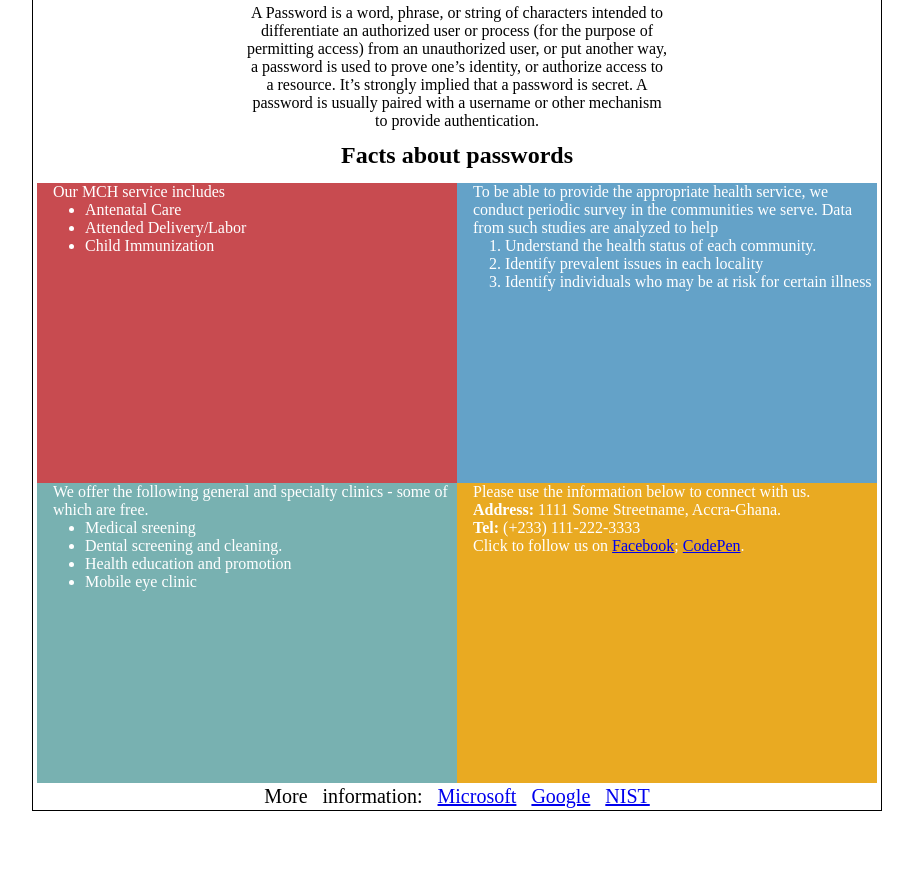
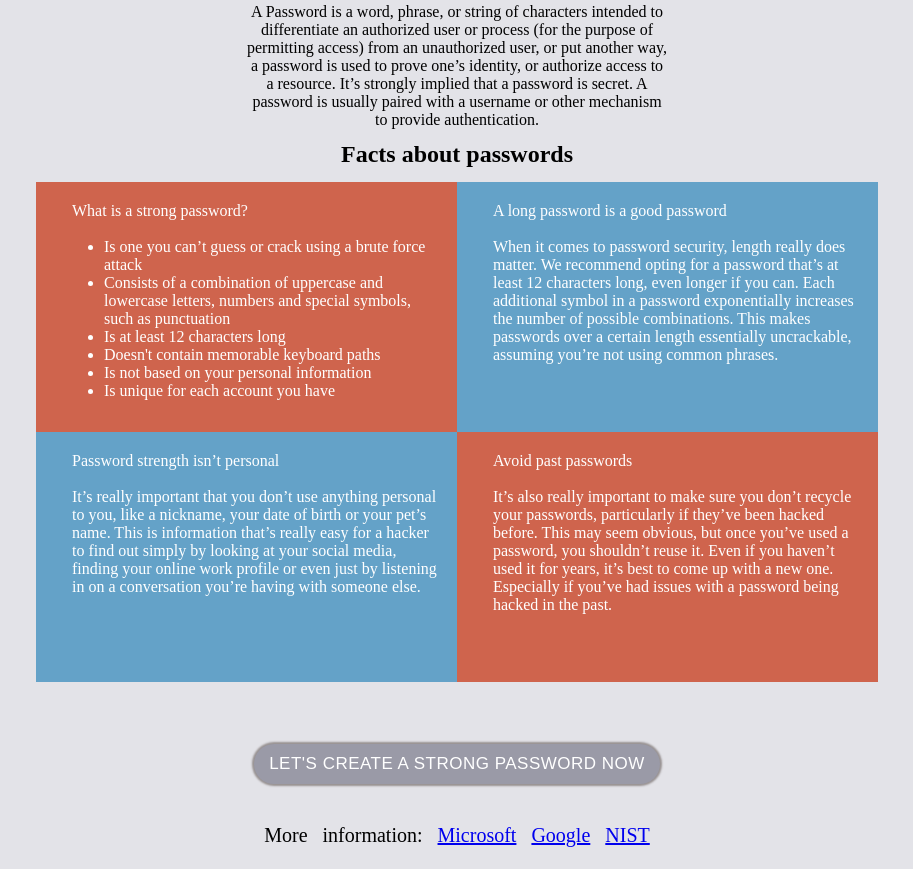
Before and after one commit to cristianLucianPopescu/CreateStrongPasswords, a plain HTML site: page pages/signup.html in a window 1280 px wide. Shown: the part 354-1223 px from the top of the page, without its empty margins (183-1096 px from the left). Before the commit the page ends 1165 px from the top, so only its background shows below. Drawn offline with Linux system fonts and the light colour scheme.

Commit message:
finish the second page

```diff
--- a/css/style.css
+++ b/css/style.css
@@ -91,6 +91,10 @@
 
 /* SIGNUP PAGE */
 
+#signup {
+  background-color: #e3e3e8;
+}
+
 table {
   width:100%;
 }
@@ -99,41 +103,15 @@ table {
   width:850px;
   margin:0 auto;
   padding:0;
-  border:1px solid black;
 }
 
-.services {
-  margin:0 0 0 0;
-  padding:0;
-  text-transform:uppercase;
-}
-
-.services li {
-  display:inline-block;
-  text-decoration:none;
-  width:31%;
-  margin:0;
-  text-align:center;
-  padding:1%;
-}
-
-.yellow {
-  background-color:#E9AA22;
-  color:white;
-}
-
-.red {
-  background-color:#C84B50;
+.orange {
+  background-color:#cf644d;
   color:white;
 }
 
 .blue {
   background-color:#64A2C8;
-  color:white;
-}
-
-.green {
-  background-color:#78B1B1;
   color:white;
 }
 
@@ -153,17 +131,16 @@ table h2 {
   margin:0 auto;
 }
 
+.features {
+  margin-bottom: 20px;
+}
+
 .features td {
   width:50%;
   margin:0;
-  padding:0;
-  height:300px;
+  padding:20px;
+  height:250px;
   float:left;
-}
-
-.features h3 {
-  text-align:center;
-  padding:1em;
 }
 
 .features p {
@@ -174,21 +151,44 @@ table h2 {
   margin-left:3em;
 }
 
-.designer {
-  text-align:center;
-  padding:1em;
+#nextpage {
+  text-align: center;
+}
+
+#nextpage button {
+  background-color: #9a9aa7;
+  border: none;
+  margin: 40px;
+  color: #fff;
+  padding: 10px 15px;
+  border-radius: 100px;
+  box-shadow: 0px 0px 2px 2px rgb(151, 145, 145);
+  font-size: 17px;
+  letter-spacing: 0.5px;
+  z-index: 999;
+  min-height: 20px;
+  min-width: 300px;
+  cursor: pointer;
+  transition-duration: 0.6s;
+}
+
+#nextpage button:hover {
+  background-color: #5b3898;
 }
 
 .footer {
   text-align: center;
   margin: auto;
   width: 100%;
+  padding-bottom: 20px;
 }
 
 .links {
   font-size: 20px;
   word-spacing: 10px;
 }
+
+/* STEPS PAGE */
 
 /*MEDIA QUERIES*/
 
--- a/pages/signup.html
+++ b/pages/signup.html
@@ -28,49 +28,50 @@
                 <h2>Facts about passwords</h2>
                 <table class="features">
                     <tr>
-                        <td class="red">
-                            <p>Our MCH service includes
+                        <td class="orange">
+                            <p>What is a strong password? <br><br>
                             <ul>
-                                <li>Antenatal Care</li>
-                                <li>Attended Delivery/Labor</li>
-                                <li>Child Immunization</li>
+                                <li>Is one you can’t guess or crack using a brute force attack</li>
+                                <li>Consists of a combination of uppercase and lowercase letters, numbers and special symbols, such as punctuation</li>
+                                <li>Is at least 12 characters long</li>
+                                <li>Doesn't contain memorable keyboard paths</li>
+                                <li>Is not based on your personal information</li>
+                                <li>Is unique for each account you have</li>
                             </ul>
                             </p>
                         </td>
                         <td class="blue">
-                            <p> To be able to provide the appropriate health service, we conduct periodic
-                                survey in the communities we serve. Data from such studies are analyzed to
-                                help
-                            <ol>
-                                <li>Understand the health status of each community.</li>
-                                <li>Identify prevalent issues in each locality</li>
-                                <li>Identify individuals who may be at risk for certain illness</li>
-                            </ol>
+                            <p> A long password is a good password <br><br>
+                                When it comes to password security, length really
+                                does matter. We recommend opting for a password that’s at least 12 characters long,
+                                even longer if you can. Each additional symbol in a password exponentially increases
+                                the number of possible combinations. This makes passwords over a certain length
+                                essentially uncrackable, assuming you’re not using common phrases.
                             </p>
                         </td>
-                        <td class="green">
-                            <p>
-                                We offer the following general and specialty clinics - some of which are
-                                free.
-                            <ul>
-                                <li>Medical sreening </li>
-                                <li>Dental screening and cleaning.</li>
-                                <li>Health education and promotion</li>
-                                <li>Mobile eye clinic</li>
-                            </ul>
+                        <td class="blue">
+                            <p> Password strength isn’t personal <br><br>
+                                It’s really important that you don’t use anything
+                                personal to you, like a nickname, your date of birth or your pet’s name. This is
+                                information that’s really easy for a hacker to find out simply by looking at your
+                                social media, finding your online work profile or even just by listening in on a
+                                conversation you’re having with someone else.
                             </p>
                         </td>
-                        <td class="yellow">
-                            <p>Please use the information below to connect with us. <br /><b>Address:</b>
-                                1111 Some Streetname, Accra-Ghana. <br /><b>Tel:</b> (+233) 111-222-3333
-                                <br />
-                                Click to follow us on
-                                <a href="https://www.facebook.com/ko.fi.3557">Facebook</a>;
-                                <a href="https://codepen.io/kadutwum/pen/rOMqyq?editors=110">CodePen</a>.
+                        <td class="orange">
+                            <p> Avoid past passwords <br><br>
+                                It’s also really important to make sure you don’t recycle your passwords,
+                                particularly if they’ve been hacked before. This may seem obvious, but once
+                                you’ve used a password, you shouldn’t reuse it. Even if you haven’t used it
+                                for years, it’s best to come up with a new one. Especially if you’ve had issues
+                                with a password being hacked in the past.
                             </p>
                         </td>
                     </tr>
                 </table>
+                <div id="nextpage">
+                    <button class="start" onclick="window.location.href='pages/steps.html';">LET'S CREATE A STRONG PASSWORD NOW</button>
+                </div>
                 <div class="footer">
                     <p class="links">
                         More information:
```
Also changed, not shown: pages/steps.html (added).
